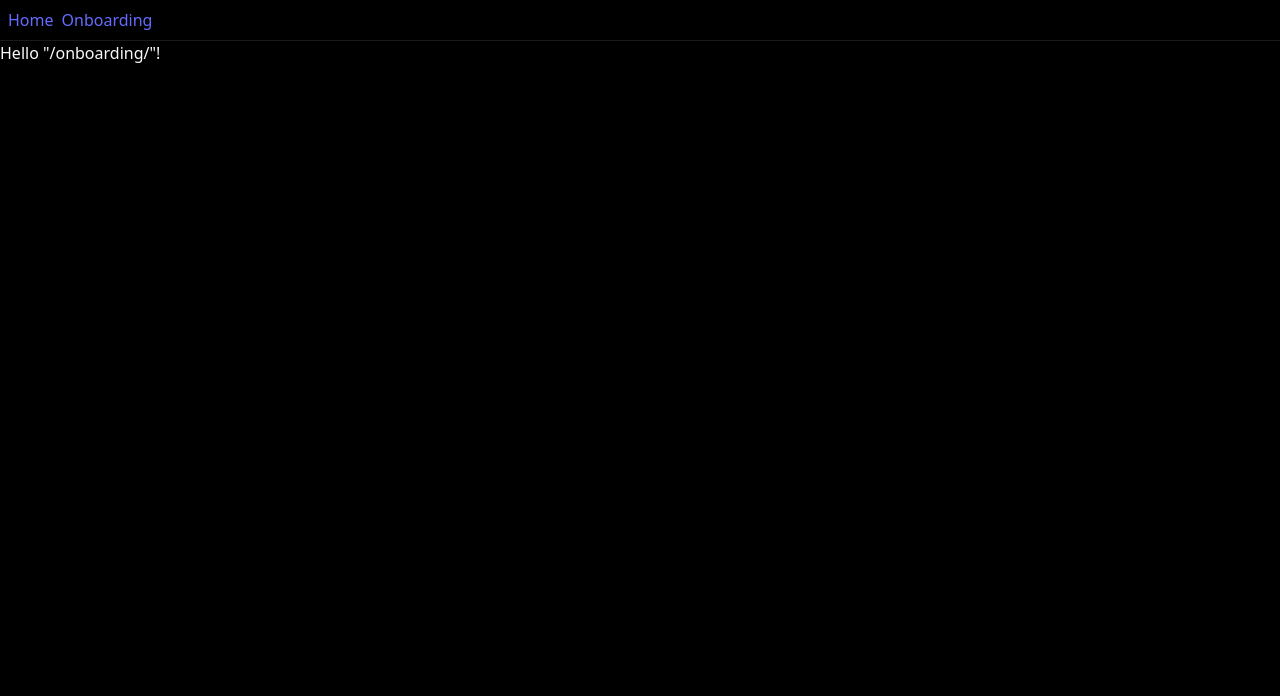
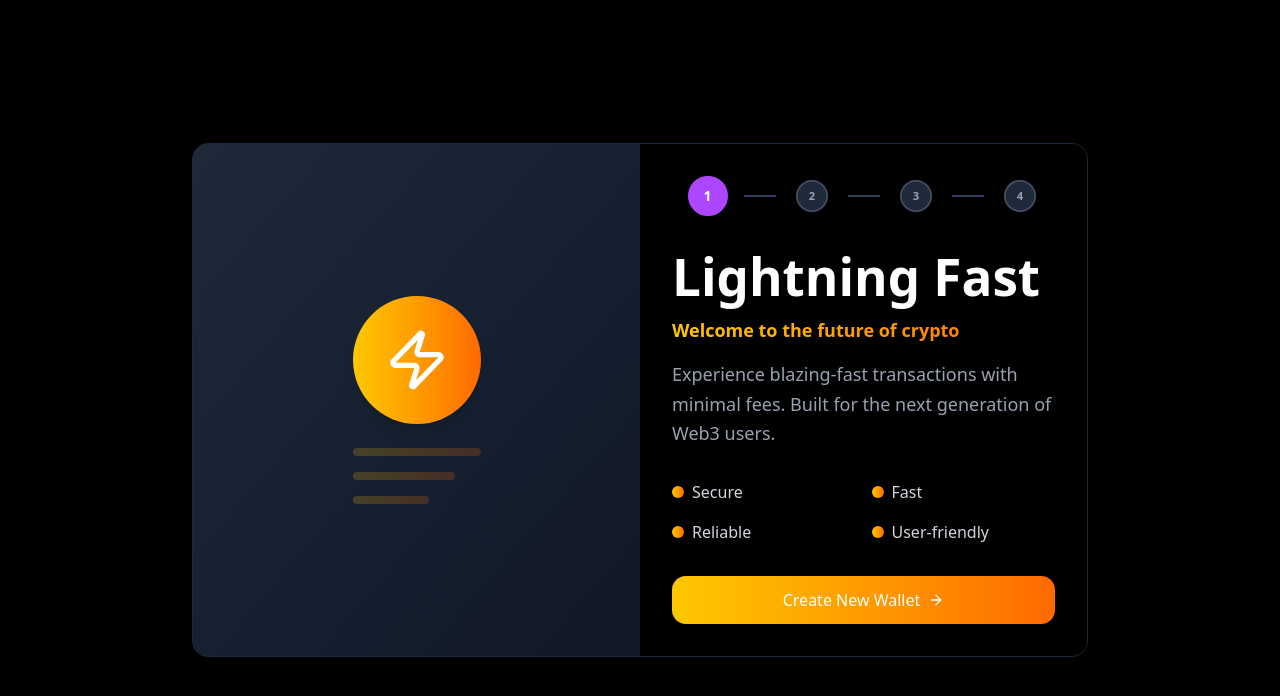
Before and after one commit to vishnu-mouli-102408/wallet, a React (Vite) app: page /onboarding in a window 1280 px wide. Shown: the top 696 px of the page. Built offline with nearby package versions, Linux system fonts and the light colour scheme.

Commit message:
added onboarding and steps components

```diff
--- /dev/null
+++ b/src/components/onboarding.tsx
@@ -0,0 +1,165 @@
+import React, { useState } from "react";
+import { motion, AnimatePresence } from "motion/react";
+import { Zap, Lock, Globe, Sparkles, ArrowRight, ArrowLeft } from "lucide-react";
+import { Stepper } from "./stepper";
+import StepOne from "./steps/step-one";
+import StepTwo from "./steps/step-two";
+import StepThree from "./steps/step-three";
+import StepFour from "./steps/step-four";
+
+const steps = ["Introduction", "Security", "Features", "Launch"];
+
+const stepData = [
+	{
+		icon: Zap,
+		title: "Lightning Fast",
+		subtitle: "Welcome to the future of crypto",
+		description: "Experience blazing-fast transactions with minimal fees. Built for the next generation of Web3 users.",
+		gradient: "from-yellow-400 to-orange-500",
+		bgGradient: "from-gray-800 to-gray-900",
+		component: StepOne,
+	},
+	{
+		icon: Lock,
+		title: "Setup your wallet",
+		subtitle: "Your assets, protected",
+		description: "Create a new wallet or import an existing one. We'll help you get started with the basics.",
+		gradient: "from-red-400 to-pink-500",
+		bgGradient: "from-gray-800 to-gray-900",
+		component: StepTwo,
+	},
+	{
+		icon: Globe,
+		title: "Multi-Chain Universe",
+		subtitle: "One wallet, endless possibilities",
+		description:
+			"Seamlessly interact with Ethereum, Solana, Polygon, and more. The entire Web3 ecosystem at your fingertips.",
+		gradient: "from-blue-400 to-cyan-500",
+		bgGradient: "from-gray-800 to-gray-900",
+		component: StepThree,
+	},
+	{
+		icon: Sparkles,
+		title: "Ready to Explore",
+		subtitle: "Your journey begins now",
+		description: "Welcome to Web3! Start exploring DeFi, NFTs, and decentralized applications with confidence.",
+		gradient: "from-purple-400 to-indigo-500",
+		bgGradient: "from-gray-800 to-gray-900",
+		component: StepFour,
+	},
+];
+
+export const OnboardingVariant: React.FC = () => {
+	const [currentStep, setCurrentStep] = useState(0);
+
+	const nextStep = () => {
+		if (currentStep < steps.length - 1) {
+			setCurrentStep(currentStep + 1);
+		}
+	};
+
+	const prevStep = () => {
+		if (currentStep > 0) {
+			setCurrentStep(currentStep - 1);
+		}
+	};
+
+	const currentData = stepData[currentStep];
+	const IconComponent = currentData.icon;
+	const StepComponent = currentData.component;
+
+	return (
+		<div className="min-h-screen bg-black flex items-center justify-center p-4">
+			<div className="max-w-4xl w-full">
+				<motion.div
+					className="bg-gray-900 rounded-2xl shadow-xl overflow-hidden border border-gray-800"
+					initial={{ opacity: 0, y: 20 }}
+					animate={{ opacity: 1, y: 0 }}
+					transition={{ duration: 0.6 }}
+				>
+					<div className="flex flex-col lg:flex-row">
+						{/* Left side - Visual */}
+						<div
+							className={`lg:w-1/2 p-8 bg-gradient-to-br ${currentData.bgGradient} flex items-center justify-center`}
+						>
+							<AnimatePresence mode="wait">
+								<motion.div
+									key={currentStep}
+									initial={{ opacity: 0, scale: 0.8, rotateY: 90 }}
+									animate={{ opacity: 1, scale: 1, rotateY: 0 }}
+									exit={{ opacity: 0, scale: 0.8, rotateY: -90 }}
+									transition={{ duration: 0.5 }}
+									className="text-center"
+								>
+									<motion.div
+										className={`w-32 h-32 bg-gradient-to-r ${currentData.gradient} rounded-full flex items-center justify-center mx-auto mb-6 shadow-lg`}
+										whileHover={{ scale: 1.1, rotate: 360 }}
+										transition={{ duration: 0.6 }}
+									>
+										<IconComponent className="w-16 h-16 text-white" />
+									</motion.div>
+
+									<div className="space-y-4">
+										{[...Array(3)].map((_, i) => (
+											<motion.div
+												key={i}
+												className={`h-2 bg-gradient-to-r ${currentData.gradient} rounded-full opacity-20`}
+												style={{ width: `${100 - i * 20}%` }}
+												initial={{ scaleX: 0 }}
+												animate={{ scaleX: 1 }}
+												transition={{ delay: i * 0.1 + 0.3, duration: 0.5 }}
+											/>
+										))}
+									</div>
+								</motion.div>
+							</AnimatePresence>
+						</div>
+
+						{/* Right side - Content */}
+						<div className="lg:w-1/2 p-8 flex  flex-col justify-between bg-black">
+							<div>
+								<Stepper steps={steps} currentStep={currentStep} variant="numbered" className="mb-8" />
+
+								<AnimatePresence mode="wait">
+									<StepComponent />
+								</AnimatePresence>
+							</div>
+
+							<div className="flex space-x-4">
+								{currentStep > 0 && (
+									<motion.button
+										onClick={prevStep}
+										className="flex items-center space-x-2 px-6 py-3 rounded-xl border-2 border-gray-700 text-gray-300 hover:border-gray-600 hover:text-white transition-all duration-200"
+										whileHover={{ scale: 1.02 }}
+										whileTap={{ scale: 0.98 }}
+									>
+										<ArrowLeft className="w-4 h-4" />
+										<span>Previous</span>
+									</motion.button>
+								)}
+
+								<motion.button
+									onClick={nextStep}
+									className={`flex items-center justify-center space-x-2 px-8 py-3 rounded-xl bg-gradient-to-r ${currentData.gradient} text-white hover:shadow-lg transition-all duration-200 ${
+										currentStep === 0 ? "w-full" : "flex-1"
+									}`}
+									whileHover={{ scale: 1.02 }}
+									whileTap={{ scale: 0.98 }}
+								>
+									<span>
+										{currentStep === steps.length - 1
+											? "Launch Wallet"
+											: currentStep === 0
+												? "Create New Wallet"
+												: "Next Step"}
+									</span>
+									<ArrowRight className="w-4 h-4" />
+								</motion.button>
+							</div>
+						</div>
+					</div>
+				</motion.div>
+			</div>
+		</div>
+	);
+};
--- /dev/null
+++ b/src/components/steps/step-four.tsx
@@ -0,0 +1,5 @@
+const StepFour = () => {
+	return <div>StepFour</div>;
+};
+
+export default StepFour;
--- /dev/null
+++ b/src/components/steps/step-one.tsx
@@ -0,0 +1,39 @@
+import { motion } from "motion/react";
+
+const StepOne = () => {
+	return (
+		<motion.div
+			initial={{ opacity: 0, x: 30 }}
+			animate={{ opacity: 1, x: 0 }}
+			exit={{ opacity: 0, x: -30 }}
+			transition={{ duration: 0.4 }}
+		>
+			<h1 className="text-3xl font-bold text-white mb-3">Lightning Fast</h1>
+			<p
+				className={`text-lg bg-gradient-to-r from-yellow-400 to-orange-500 bg-clip-text text-transparent font-semibold mb-4`}
+			>
+				Welcome to the future of crypto
+			</p>
+			<p className="text-gray-400 text-lg leading-relaxed mb-8">
+				Experience blazing-fast transactions with minimal fees. Built for the next generation of Web3 users.
+			</p>
+
+			<div className="grid grid-cols-2 gap-4 mb-8">
+				{["Secure", "Fast", "Reliable", "User-friendly"].map((feature, index) => (
+					<motion.div
+						key={feature}
+						className="flex items-center space-x-2"
+						initial={{ opacity: 0, y: 10 }}
+						animate={{ opacity: 1, y: 0 }}
+						transition={{ delay: index * 0.1 + 0.4 }}
+					>
+						<div className={`w-3 h-3 bg-gradient-to-r from-yellow-400 to-orange-500 rounded-full`} />
+						<span className="text-gray-300 font-medium">{feature}</span>
+					</motion.div>
+				))}
+			</div>
+		</motion.div>
+	);
+};
+
+export default StepOne;
--- /dev/null
+++ b/src/components/steps/step-three.tsx
@@ -0,0 +1,5 @@
+const StepThree = () => {
+	return <div>StepThree</div>;
+};
+
+export default StepThree;
--- /dev/null
+++ b/src/components/steps/step-two.tsx
@@ -0,0 +1,5 @@
+const StepTwo = () => {
+	return <div>StepTwo</div>;
+};
+
+export default StepTwo;
--- a/src/index.css
+++ b/src/index.css
@@ -72,34 +72,13 @@ h1 {
 }
 
 button {
-	border-radius: 8px;
-	border: 1px solid transparent;
-	padding: 0.6em 1.2em;
-	font-size: 1em;
-	font-weight: 500;
-	font-family: inherit;
-	background-color: #1a1a1a;
 	cursor: pointer;
-	transition: border-color 0.25s;
-}
-button:hover {
-	border-color: #646cff;
-}
-button:focus,
-button:focus-visible {
-	outline: 4px auto -webkit-focus-ring-color;
 }
 
 @media (prefers-color-scheme: light) {
 	:root {
 		color: #213547;
 		background-color: #ffffff;
-	}
-	a:hover {
-		color: #747bff;
-	}
-	button {
-		background-color: #f9f9f9;
 	}
 }
 
--- a/src/routes/__root.tsx
+++ b/src/routes/__root.tsx
@@ -1,17 +1,8 @@
-import { createRootRoute, Link, Outlet } from "@tanstack/react-router";
+import { createRootRoute, Outlet } from "@tanstack/react-router";
 
 export const Route = createRootRoute({
 	component: () => (
 		<>
-			<div className="p-2 flex gap-2">
-				<Link to="/" className="[&.active]:font-bold">
-					Home
-				</Link>{" "}
-				<Link to="/onboarding" className="[&.active]:font-bold">
-					Onboarding
-				</Link>
-			</div>
-			<hr />
 			<Outlet />
 		</>
 	),
--- a/src/routes/index.tsx
+++ b/src/routes/index.tsx
@@ -1,10 +1,14 @@
-import { createFileRoute } from "@tanstack/react-router";
+import { createFileRoute, Navigate } from "@tanstack/react-router";
 
 export const Route = createFileRoute("/")({
 	component: Index,
 });
 
 function Index() {
+	const isOnboardingFinished = localStorage.getItem("onboarding-finished");
+	if (!isOnboardingFinished) {
+		return <Navigate to="/onboarding" />;
+	}
 	return (
 		<div className="p-2">
 			<h3>Welcome Home!</h3>
--- a/src/routes/onboarding/index.tsx
+++ b/src/routes/onboarding/index.tsx
@@ -1,3 +1,4 @@
+import { OnboardingVariant } from "@/components/onboarding";
 import { createFileRoute } from "@tanstack/react-router";
 
 export const Route = createFileRoute("/onboarding/")({
@@ -5,5 +6,5 @@ export const Route = createFileRoute("/onboarding/")({
 });
 
 function RouteComponent() {
-	return <div>Hello "/onboarding/"!</div>;
+	return <OnboardingVariant />;
 }
```
